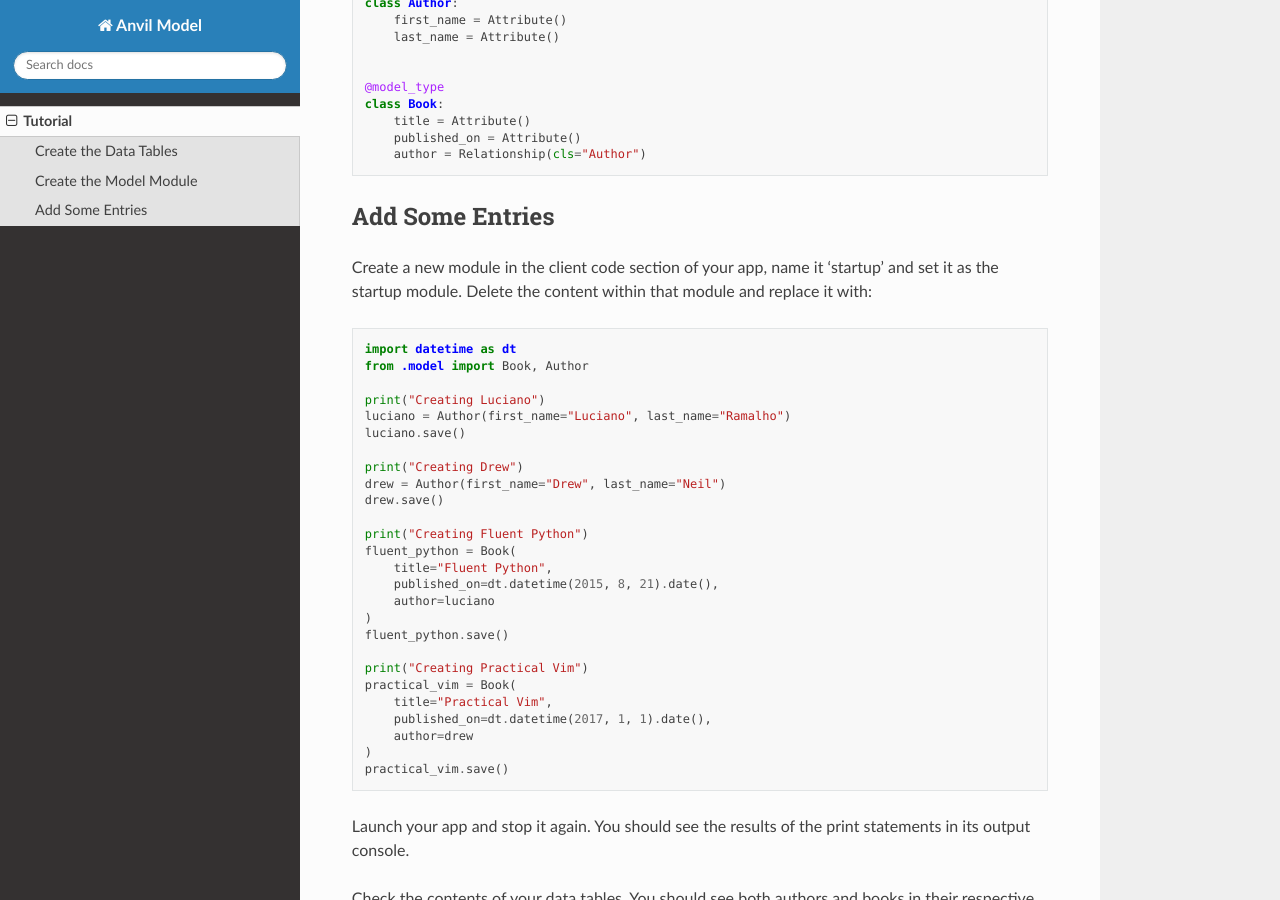
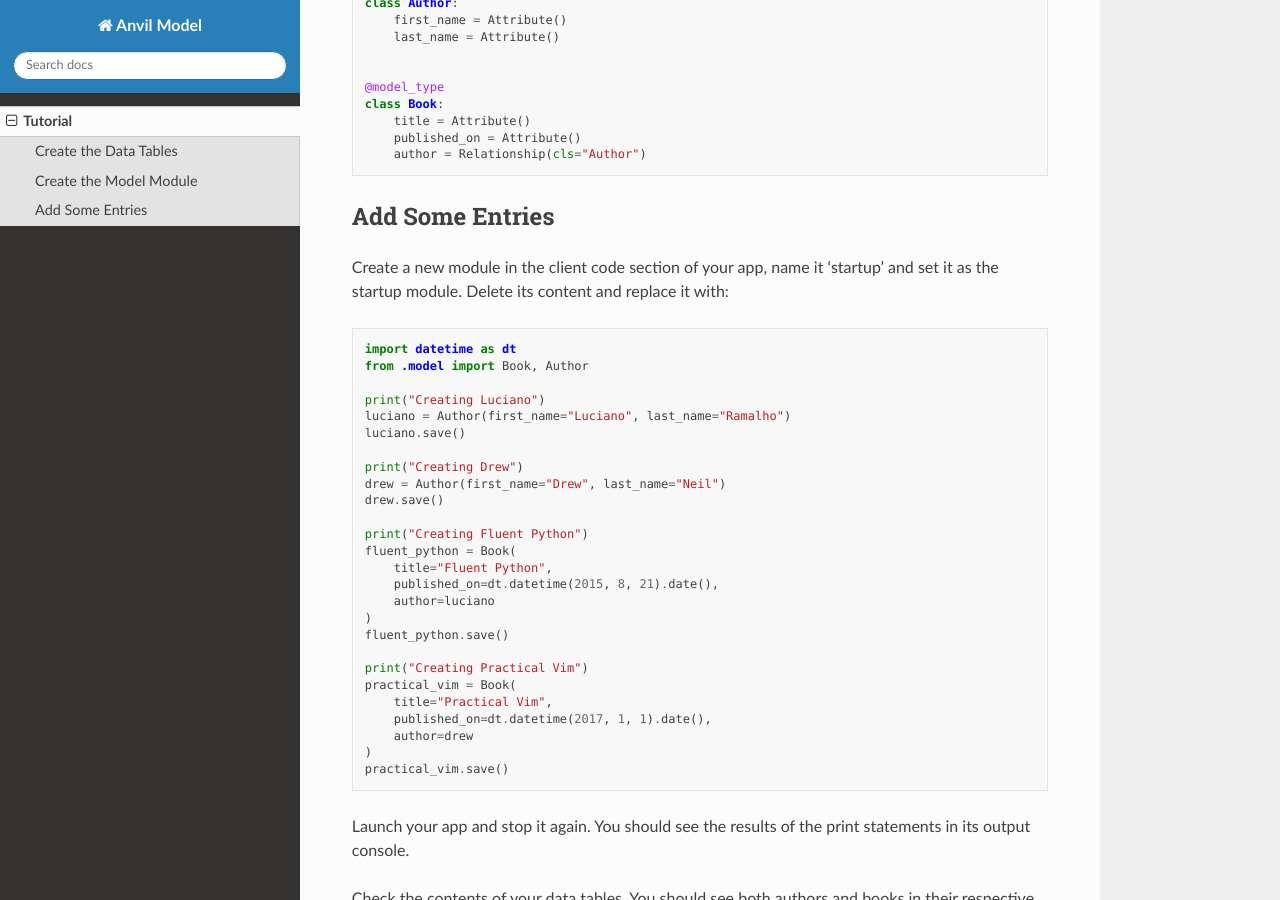
Before and after one commit to anvilistas/anvil-orm, a Sphinx documentation site: the page built from docs/tutorial.rst, in a window 1280 px wide and 900 px high, scrolled down 988 px. Built offline with Sphinx 7.4.7 and the Read the Docs theme 2.0.0, drawn with Linux system fonts in a browser that asks for light colours.

Commit message:
Reword entries section slightly

```diff
--- a/docs/tutorial.rst
+++ b/docs/tutorial.rst
@@ -50,7 +50,7 @@ the following code to define the Book and Author classes::
 Add Some Entries
 ----------------
 Create a new module in the client code section of your app, name it 'startup' and set
-it as the startup module. Delete the content within that module and replace it with::
+it as the startup module. Delete its content and replace it with::
 
     import datetime as dt
     from .model import Book, Author
```
